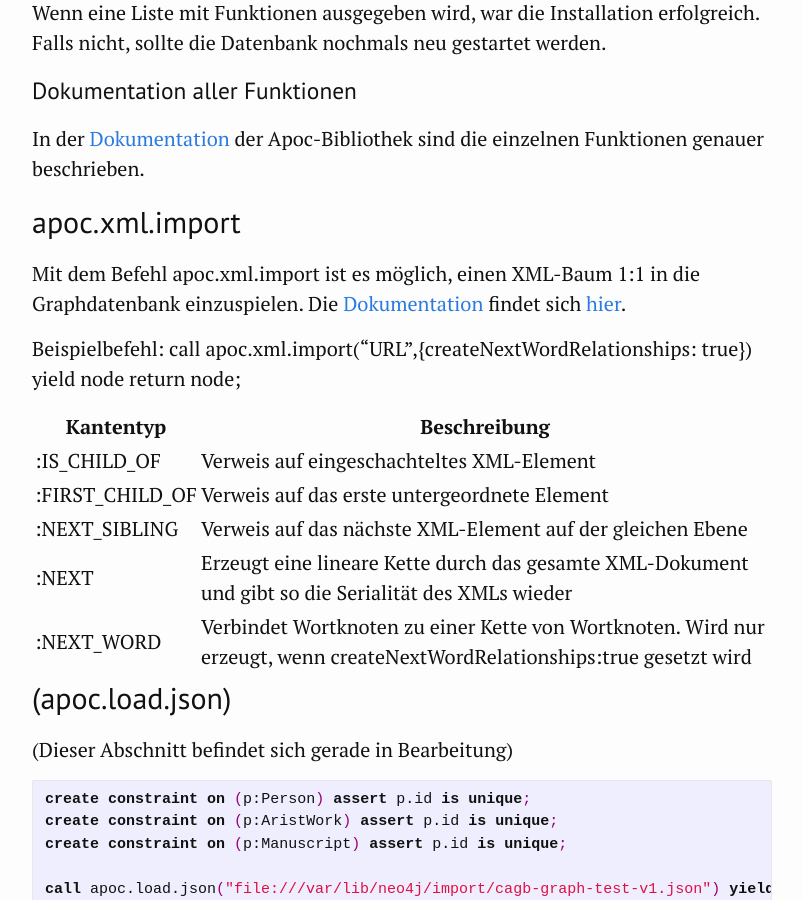
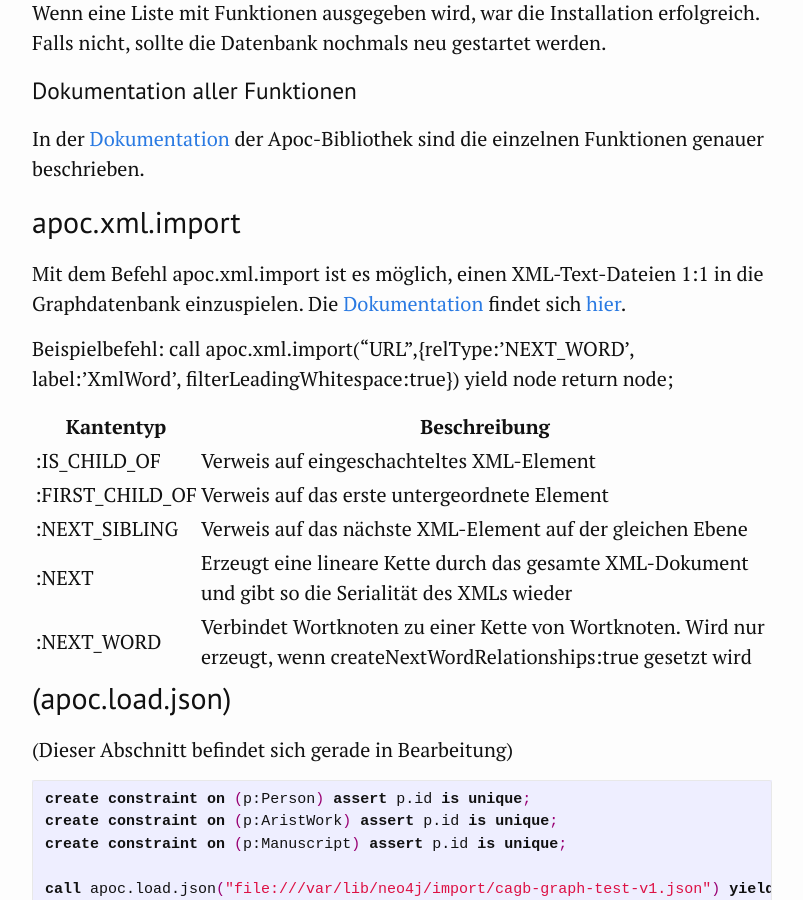
Before and after one commit to kuczera/Graphentechnologien, a Jekyll site: the page built from docs/95_Anhang.md, in a window 1280 px wide and 900 px high, scrolled down 11630 px. Shown: the whole window, without its empty margins (238-1041 px from the left). Built offline with Jekyll 4.4.1, drawn with Linux system fonts in a browser that asks for light colours.

Commit message:
Update 95_Anhang.md

```diff
--- a/docs/95_Anhang.md
+++ b/docs/95_Anhang.md
@@ -373,12 +373,11 @@
 
 ## apoc.xml.import
 
-Mit dem Befehl apoc.xml.import ist es möglich, einen XML-Baum 1:1 in die Graphdatenbank einzuspielen. Die [Dokumentation](https://neo4j-contrib.github.io/neo4j-apoc-procedures/#_import_xml_directly) findet sich [hier](https://neo4j-contrib.github.io/neo4j-apoc-procedures/#_import_xml_directly).
+Mit dem Befehl apoc.xml.import ist es möglich, einen XML-Text-Dateien 1:1 in die Graphdatenbank einzuspielen. Die [Dokumentation](https://neo4j-contrib.github.io/neo4j-apoc-procedures/#_import_xml_directly) findet sich [hier](https://neo4j-contrib.github.io/neo4j-apoc-procedures/#_import_xml_directly).
 
 Beispielbefehl:
 call
-apoc.xml.import("URL",{createNextWordRelationships:
-true})
+apoc.xml.import("URL",{relType:'NEXT_WORD', label:'XmlWord', filterLeadingWhitespace:true})
 yield node
 return node;
 
```
